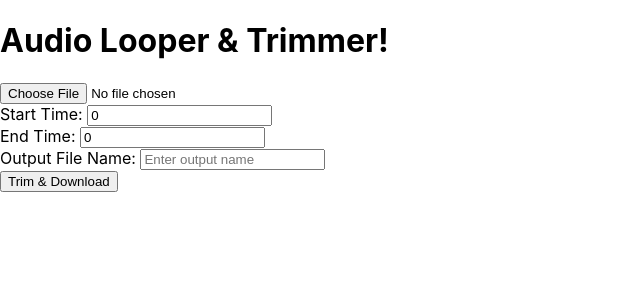
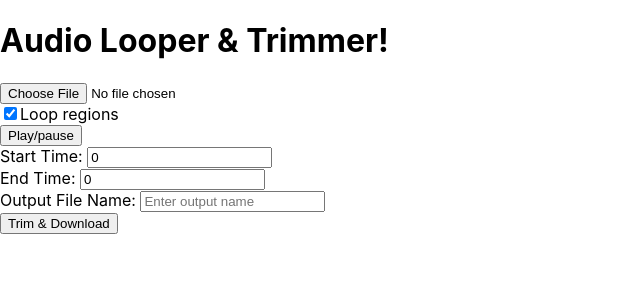
Before and after one commit to ruchaheda/auditio, a React (Create React App) app in the folder frontend/: page / in a window 1280 px wide. Shown: the top 300 px of the page, without its empty margins (0-640 px from the left). Built offline with nearby package versions, Linux system fonts and the light colour scheme.

Commit message:
added looping functionality (#5)

```diff
--- a/frontend/src/App.tsx
+++ b/frontend/src/App.tsx
@@ -1,4 +1,4 @@
-import React, { useState, useRef, useEffect } from 'react';
+import React, { useState, useRef, useEffect, MouseEventHandler } from 'react';
 import WaveSurfer from 'wavesurfer.js';
 import TimelinePlugin from 'wavesurfer.js/plugins/timeline';
 import Hover from 'wavesurfer.js/plugins/hover';
@@ -16,7 +16,9 @@ function App() {
   const [audioFile, setAudioFile] = useState<string | null>(null);
   const [currentRegionStartTime, setCurrentRegionStartTime] = useState<number>(0);  // State for start time
   const [currentRegionEndTime, setCurrentRegionEndTime] = useState<number>(0);      // State for end time
+  const [loopAudio, setLoopAudio] = useState<boolean>(true);
   const [outputName, setOutputName] = useState<string>('');
+  const loopAudioRef = useRef<boolean>(true);
   const wavesurferRef = useRef<WaveSurferInstance | null>(null);
   const regionRef = useRef<any>(null); // Reference for the waveform region
 
@@ -86,6 +88,13 @@ function App() {
         regionRef.current = region;
         updateRegion(region.start, region.end);
         region.play();
+      });
+
+      regions.on('region-out' as any, (region) => {
+        console.log('region-out, loopAudio:', loopAudioRef);
+        if (loopAudioRef.current) {
+          region.play();
+        }
       })
     });
   };
@@ -97,6 +106,17 @@ function App() {
       setCurrentRegionEndTime(newEnd);
     }
   };
+
+  const toggleLooping = () => {
+    console.log('previous loopAudio value: ', loopAudioRef.current);
+    loopAudioRef.current = !loopAudioRef.current;
+    setLoopAudio(loopAudioRef.current);
+    console.log('current loopAudio value: ', loopAudioRef.current);
+  }
+
+  const handlePlayPause: React.MouseEventHandler<HTMLButtonElement> = () => {
+    wavesurferRef.current?.playPause();
+  }
 
   // Handle file upload
   const handleFileUpload = (e: React.ChangeEvent<HTMLInputElement>) => {
@@ -165,6 +185,17 @@ function App() {
 
       <div id="waveform"></div>
 
+      <div>
+        <label>
+          <input id="loopAudio" type="checkbox" checked={loopAudioRef.current} onChange={toggleLooping} />
+          Loop regions
+        </label>
+      </div>
+
+      <div>
+        <button onClick={handlePlayPause}>Play/pause</button>
+      </div>
+
       {/* Input fields for start and end time */}
       <div>
         <label>Start Time: </label>
```
